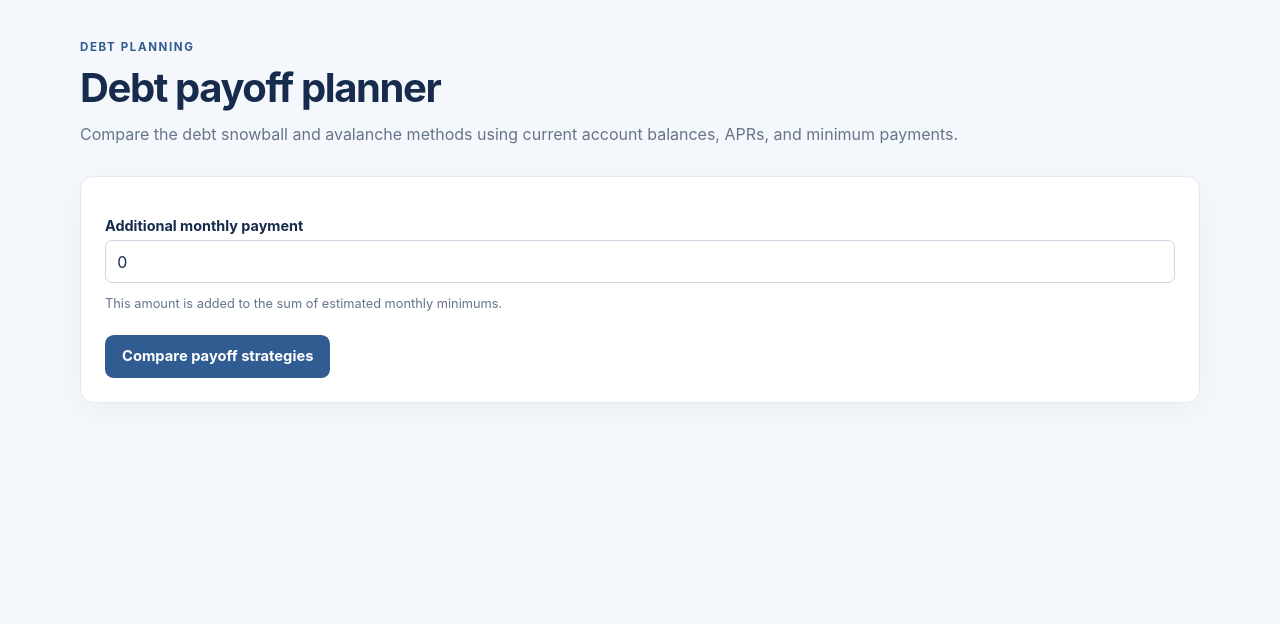
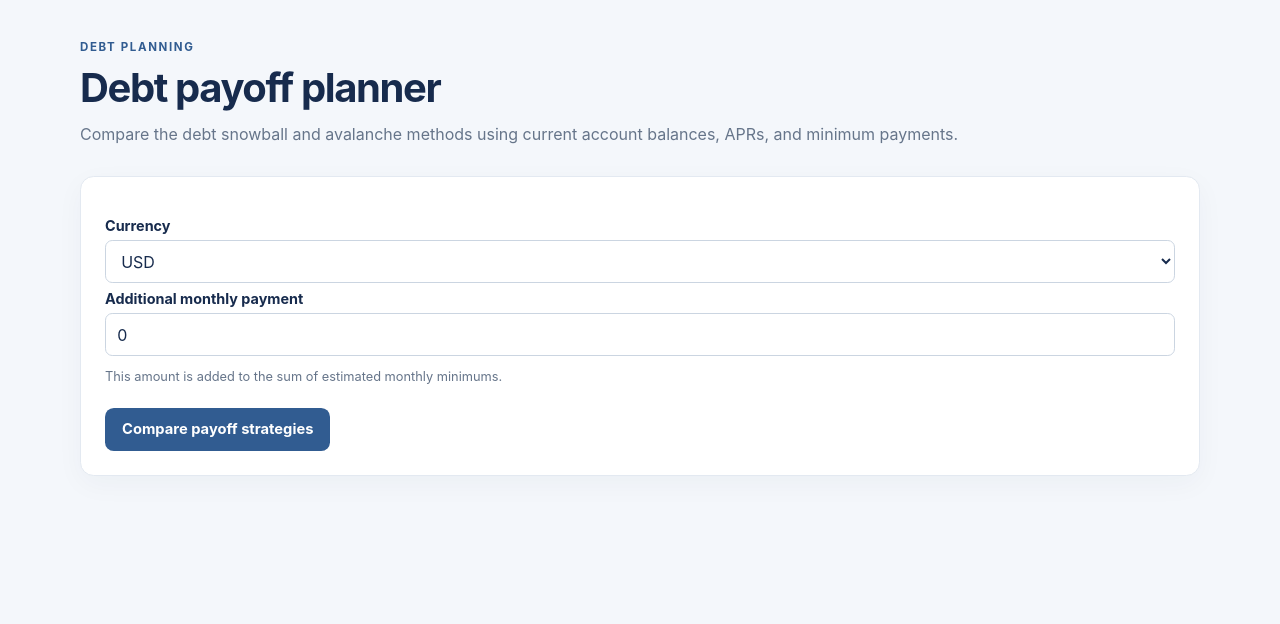
Before and after one commit to dterry55001-cmd/BasicFinance, an ASP.NET Core app: page /AccountManagement/Payoff in a window 1280 px wide. Shown: the part 68-692 px from the top of the page. Run offline with ASP.NET Core 8, Linux system fonts and the light colour scheme; the project's own start-up code is not run, and a stand-in starts its controllers and pages.

Commit message:
Add currency selection to debt payoff planner

```diff
--- a/src/BasicFinance.Web/Views/AccountManagement/Payoff.cshtml
+++ b/src/BasicFinance.Web/Views/AccountManagement/Payoff.cshtml
@@ -8,6 +8,7 @@
 <section class="page-heading"><div><p class="eyebrow">DEBT PLANNING</p><h1>Debt payoff planner</h1><p class="page-description">Compare the debt snowball and avalanche methods using current account balances, APRs, and minimum payments.</p></div></section>
 <form asp-action="Payoff" method="post" class="form-card">
     <div asp-validation-summary="All" class="validation-summary"></div>
+    <div class="form-field"><label asp-for="CurrencyCode"></label><select asp-for="CurrencyCode" asp-items="(SelectList)ViewBag.DebtCurrencies"></select><span asp-validation-for="CurrencyCode" class="field-error"></span></div>
     <div class="form-field"><label asp-for="ExtraMonthlyPayment"></label><input asp-for="ExtraMonthlyPayment" type="number" min="0" step="0.01" /><span asp-validation-for="ExtraMonthlyPayment" class="field-error"></span><small>This amount is added to the sum of estimated monthly minimums.</small></div>
     <div class="form-actions"><button class="button button-primary" type="submit">Compare payoff strategies</button></div>
 </form>
```
